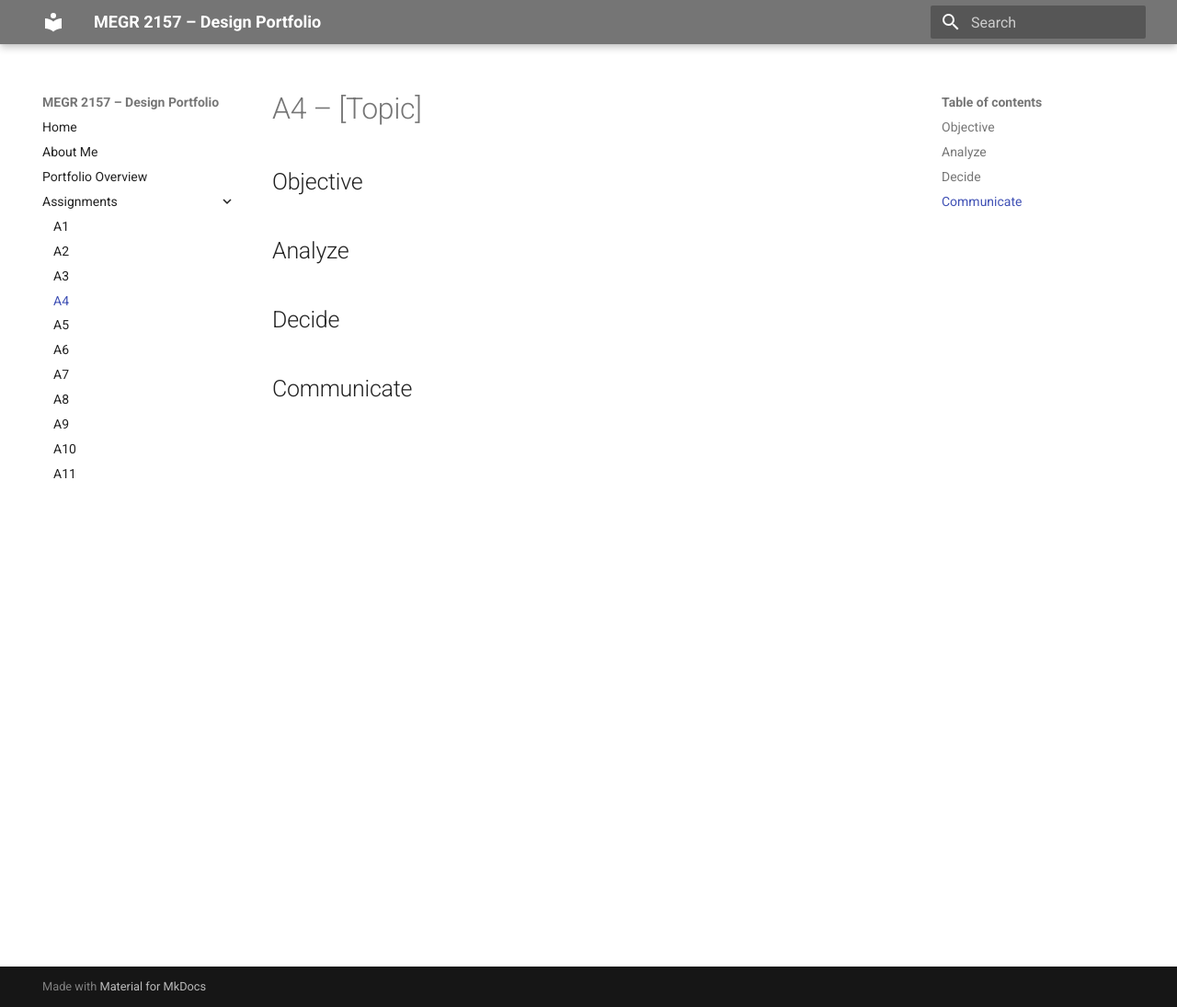
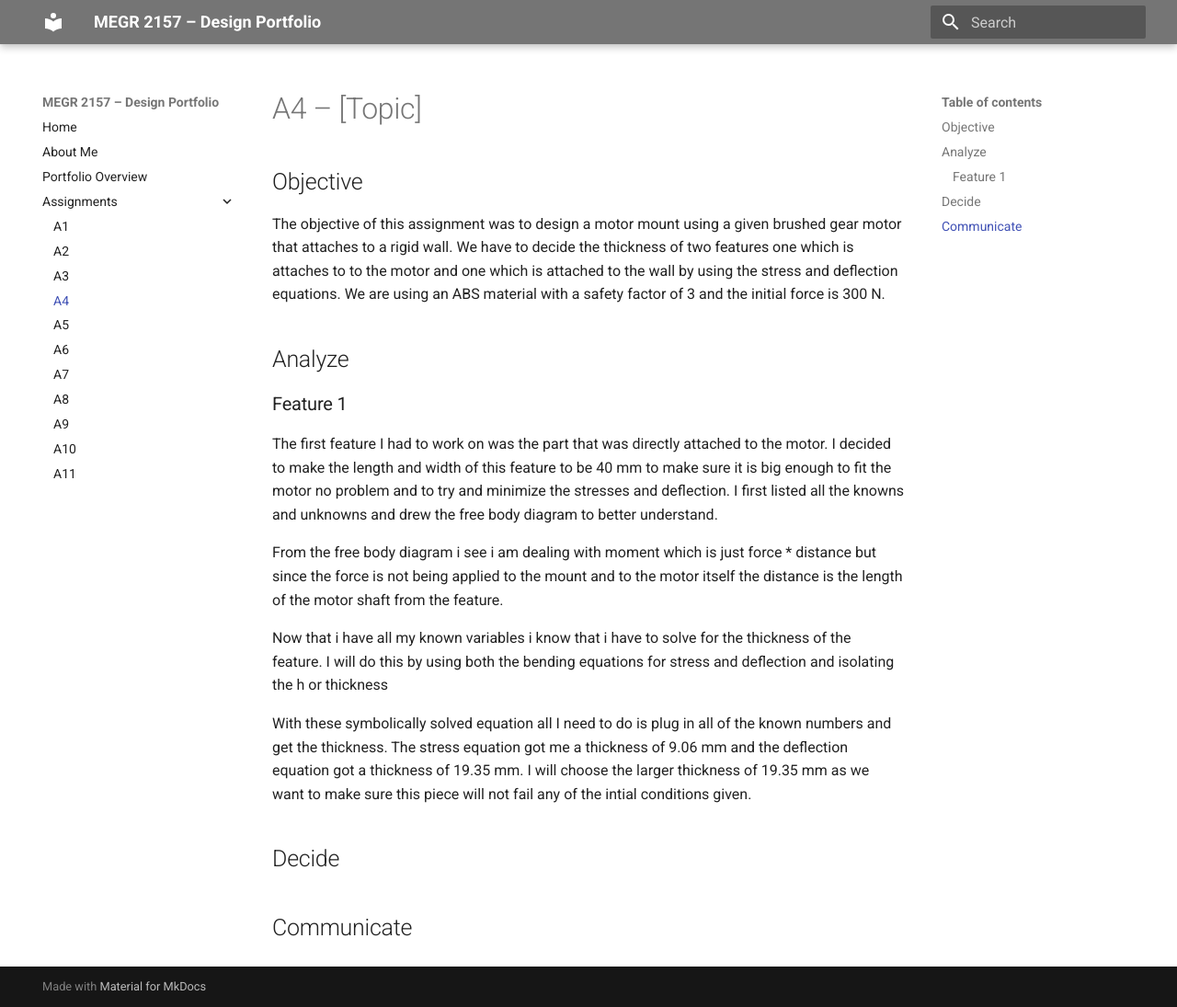
Before and after one commit to jadelma5/megr2156-portfolio, an MkDocs documentation site: the page built from docs/assignments/A04/index.md, in a window 1280 px wide and 1095 px high. Shown: the whole window at 92% size. Built offline with MkDocs 1.6.1 and Material for MkDocs 9.7.7, drawn with Linux system fonts in a browser that asks for light colours.

Commit message:
Enhance A4 assignment details and analysis
Expanded the assignment description and analysis for the motor mount design, detailing objectives, feature specifications, and calculations for thickness based on stress and deflection equations.

```diff
--- a/docs/assignments/A04/index.md
+++ b/docs/assignments/A04/index.md
@@ -2,9 +2,18 @@
 
 ## Objective
 
+The objective of this assignment was to design a motor mount using a given brushed gear motor that attaches to a rigid wall. We have to decide the thickness of two features one which is attaches to to the motor and one which is attached to the wall by using the stress and deflection equations. We are using an ABS material with a safety factor of 3 and the initial force is 300 N.
 
 ## Analyze
 
+### Feature 1
+The first feature I had to work on was the part that was directly attached to the motor. I decided to make the length and width of this feature to be 40 mm to make sure it is big enough to fit the motor no problem and to try and minimize the stresses and deflection. I first listed all the knowns and unknowns and drew the free body diagram to better understand.
+
+From the free body diagram i see i am dealing with moment which is just force * distance but since the force is not being applied to the mount and to the motor itself the distance is the length of the motor shaft from the feature.
+
+Now that i have all my known variables i know that i have to solve for the thickness of the feature. I will do this by using both the bending equations for stress and deflection and isolating the h or thickness
+
+With these symbolically solved equation all I need to do is plug in all of the known numbers and get the thickness. The stress equation got me a thickness of 9.06 mm and the deflection equation got a thickness of 19.35 mm. I will choose the larger thickness of 19.35 mm as we want to make sure this piece will not fail any of the intial conditions given.
 
 ## Decide
 
```
